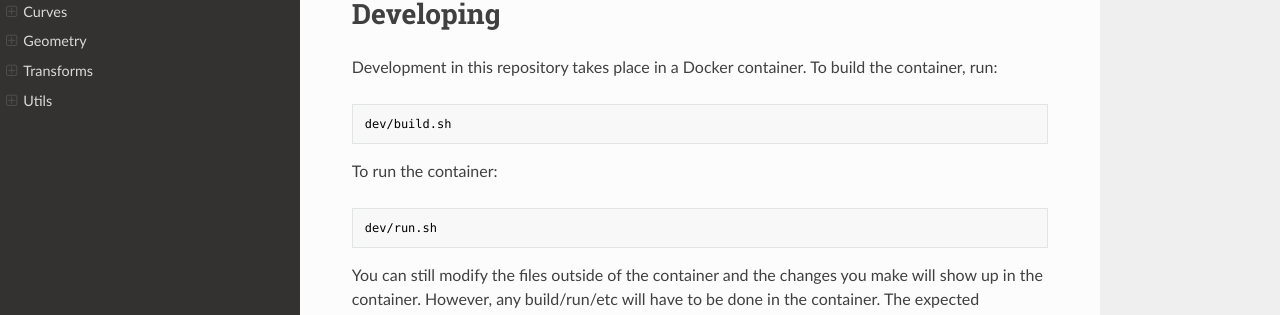
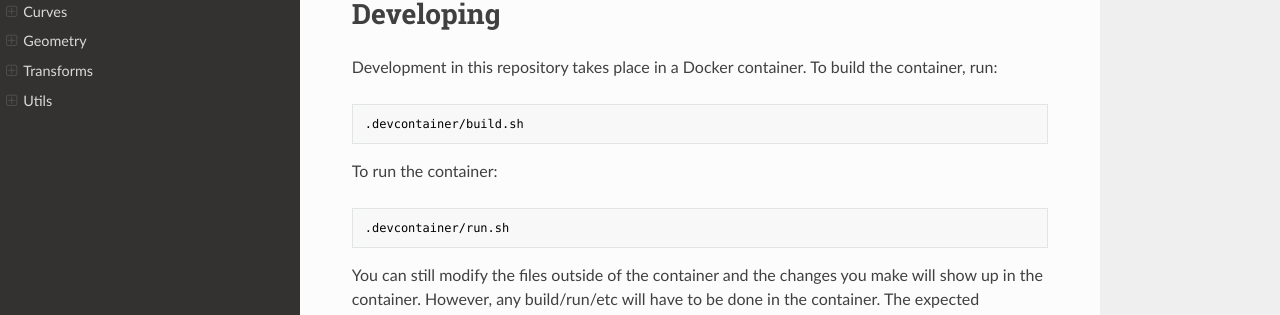
Before and after one commit to resim-ai/re-core, an MkDocs documentation site: the page built from docs/index.md, in a window 1280 px wide and 975 px high. Shown: the part 213-528 px from the top of the window. Built offline with MkDocs 1.6.1, drawn with Linux system fonts in a browser that asks for light colours; nearby versions of some CDN libraries.

Commit message:
move dev to .devcontainer (#260)

````diff
--- a/docs/index.md
+++ b/docs/index.md
@@ -5,13 +5,13 @@ Core simulation code
 Development in this repository takes place in a Docker container.  To build the container, run:
 
 ```bash
-dev/build.sh
+.devcontainer/build.sh
 ```
 
 To run the container:
 
 ```bash
-dev/run.sh
+.devcontainer/run.sh
 ```
 
 You can still modify the files outside of the container and the changes you make will show up in the container.  However, any build/run/etc will have to be done in the container.  The expected workflow is that you modify code in your own environment and build/test in the container.  However, you can do everything from within the container if you prefer.
````
Also changed, not shown: 5 other files.
